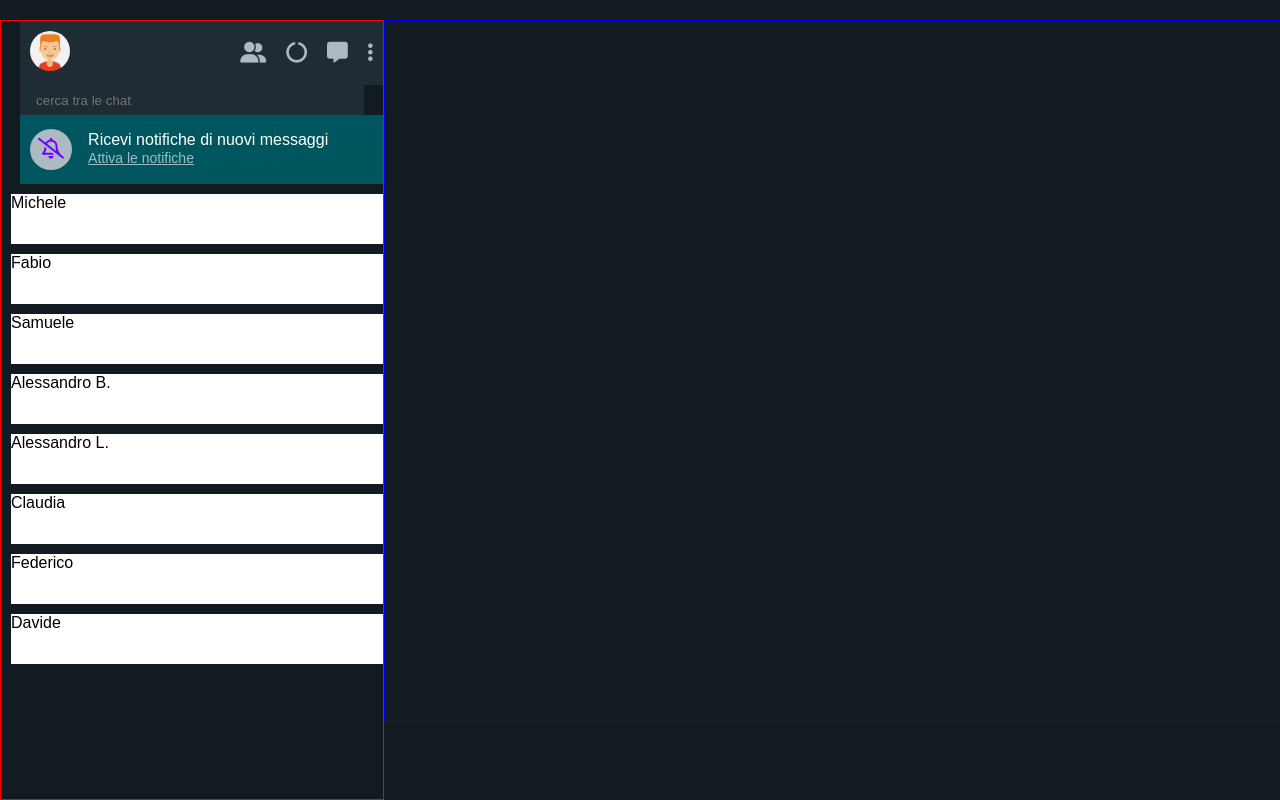
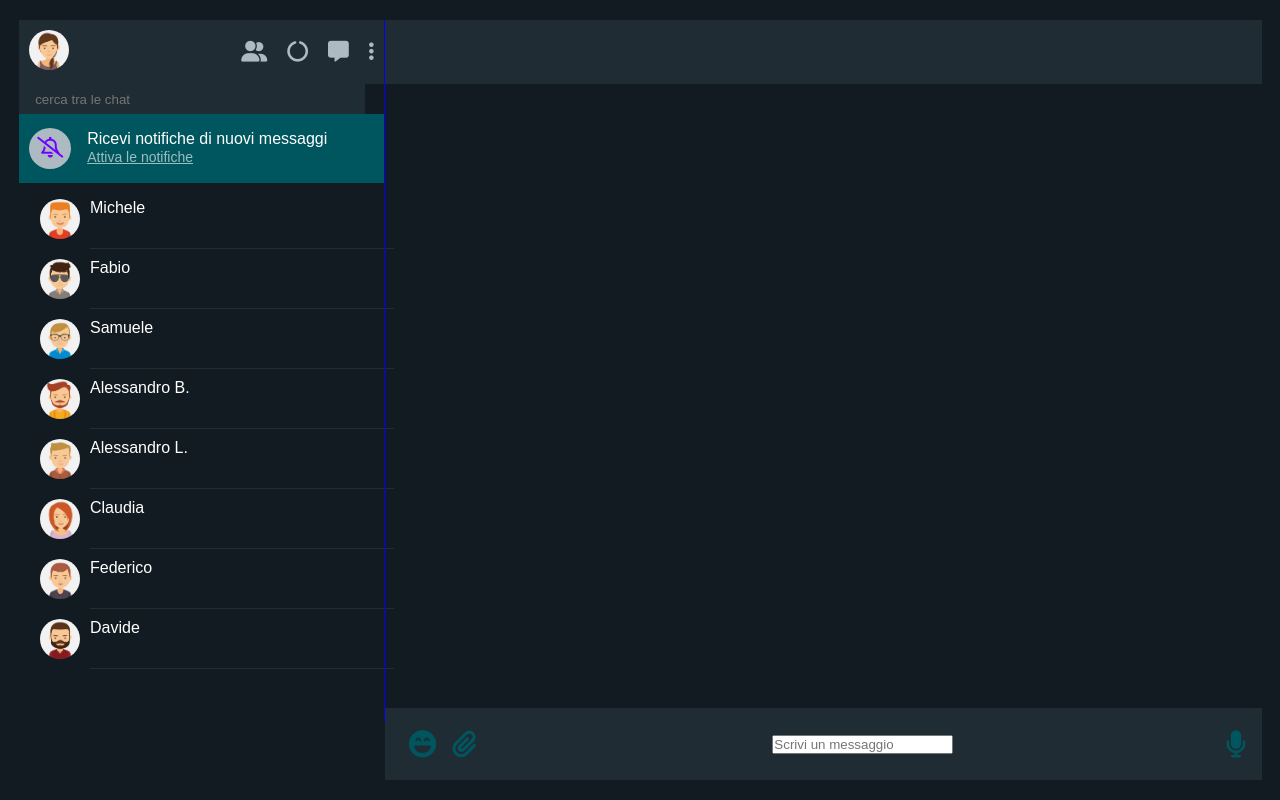
Before and after one commit to SimoneViglione/vue-boolzapp, a plain HTML site: page index.html in a window 1280 px wide. Drawn offline with nearby package versions, Linux system fonts and the light colour scheme.

Commit message:
finr layout base

```diff
--- a/css/style.css
+++ b/css/style.css
@@ -9,16 +9,13 @@
 
 :root {
     --main: rgb(32, 44, 51);
+    --my-green: rgb(0, 86, 94);
 }
 
 /********************************************/
 
-.debug .left-nav {
-    border: solid 1px red;
-}
-
 .debug .chat-box {
-    border: solid 1px blue;
+    border-left: solid 1px blue;
 }
 /********************************************/
 
@@ -31,7 +28,6 @@
 
 .left-nav {
     width: 30%;
-    overflow-y: scroll;
 }
 
 .chat-box {
@@ -71,7 +67,7 @@
     width: 95%;
     height: 4.3rem;
     margin-left: 5%;
-    background-color: rgb(0, 86, 94);
+    background-color: var(--my-green);
     align-items: center;
 }
 
@@ -116,8 +112,53 @@ a {
 .contact {
     width: 100%;
     height: 50px;
-    background-color: white;
+    margin-left: 15%;
     margin: 10px;
+}
+
+.contact-name {
+    margin-left: 10px;
+    border-bottom: solid 1px rgba(88, 88, 88, 0.275);
+    width: 100%;
+}
+
+.contact-prof-pic {
+    height: 40px;
+    border-radius: 50%;
+    margin-left: 30px;
+}
+
+.chat-header {
+    width: 98%;
+    height: 4rem;
+    background-color: var(--main);
+    justify-content: space-between;
+    align-items: center;
+}
+
+.chat-main {
+    width: 100%;
+    height: calc((100vh - 4rem) - 7rem);
+}
+
+.chat-footer {
+    width: 98%;
+    height: 4.5rem;
+    background-color: var(--main);
+    display: flex;
+    justify-content: space-between;
+    align-items: center;
+    font-size: 1.7rem;
+    color: red;
+}
+
+.chat-footer i {
+    color: var(--my-green);
+    cursor: pointer;
+}
+
+.attachments {
+    margin: 0 1rem;
 }
 
 /********************************************/
@@ -130,8 +171,23 @@ a {
     color: white;
 }
 
+.m-8 {
+    margin: 8px;
+}
+
+.m-right-1 {
+    margin-right: 1rem;
+}
+
+.m-top-1 {
+    margin-top: 1rem;
+}
+
 /********************************************/
 
-
+.contact:hover {
+    cursor: pointer;
+    /*background-color: var(--my-green);*/
+}
 
 /********************************************/
--- a/index.html
+++ b/index.html
@@ -19,7 +19,7 @@
                 <div class="user-nav d-flex">
 
                     <div class="prof-pic">
-                        <img src="img/avatar_1.jpg" class="prof-img"/>
+                        <img src="img/avatar_io.jpg" class="prof-img"/>
                     </div>
 
                     <div class="nav-icons">
@@ -50,22 +50,40 @@
                     </div>
                 </div>
 
-                <div class="contacts">
+                <div class="contacts m-top-1">
                     <ul>
-                        <li v-for="contact in contacts" :key="contact.name" class="contact">
-                          <span>{{ contact.name }}</span>
+                        <li v-for="contact in contacts" :key="contact.name">
+                            <div class="contact d-flex">
+                                <img :src="contact.avatar" class="contact-prof-pic" />
+                                <span class="contact-name white-text">{{ contact.name }}</span>
+                            </div>
                         </li>
                       </ul>
                 </div>
-
             </div>
 
             <div class="chat-box">
+                <header class="chat-header">
 
+                </header>
+
+                <main class="chat-main">
+
+                </main>
+
+                <footer class="chat-footer">
+                    <div class="attachments">
+                        <i class="fa-solid fa-face-laugh-beam m-8"></i>
+                        <i class="fa-solid fa-paperclip m-8"></i>
+                    </div>
+
+                    <input type="text" placeholder="Scrivi un messaggio" class="text-bar">
+
+                    <i class="fa-solid fa-microphone m-right-1"></i>
+                </footer>
             </div>
 
         </div>
-
 
     </div>
 
--- a/js/main.js
+++ b/js/main.js
@@ -6,7 +6,7 @@ const { createApp } = Vue
         contacts: [
           {
           name: 'Michele',
-          avatar: './img/avatar_1.png',
+          avatar: './img/avatar_1.jpg',
           visible: true,
           messages: [
           {
@@ -28,7 +28,7 @@ const { createApp } = Vue
           },
           {
           name: 'Fabio',
-          avatar: './img/avatar_2.png',
+          avatar: './img/avatar_2.jpg',
           visible: true,
           messages: [
           {
@@ -50,7 +50,7 @@ const { createApp } = Vue
           },
           {
           name: 'Samuele',
-          avatar: './img/avatar_3.png',
+          avatar: './img/avatar_3.jpg',
           visible: true,
           messages: [
           {
@@ -72,7 +72,7 @@ const { createApp } = Vue
           },
           {
           name: 'Alessandro B.',
-          avatar: './img/avatar_4.png',
+          avatar: './img/avatar_4.jpg',
           visible: true,
           messages: [
           {
@@ -89,7 +89,7 @@ const { createApp } = Vue
           },
           {
           name: 'Alessandro L.',
-          avatar: './img/avatar_5.png',
+          avatar: './img/avatar_5.jpg',
           visible: true,
           messages: [
           {
@@ -106,7 +106,7 @@ const { createApp } = Vue
           },
           {
           name: 'Claudia',
-          avatar: './img/avatar_6.png',
+          avatar: './img/avatar_6.jpg',
           visible: true,
           messages: [
           {
@@ -128,7 +128,7 @@ const { createApp } = Vue
           },
           {
           name: 'Federico',
-          avatar: './img/avatar_7.png',
+          avatar: './img/avatar_7.jpg',
           visible: true,
           messages: [
           {
@@ -145,7 +145,7 @@ const { createApp } = Vue
           },
           {
           name: 'Davide',
-          avatar: './img/avatar_8.png',
+          avatar: './img/avatar_8.jpg',
           visible: true,
           messages: [
           {
```
